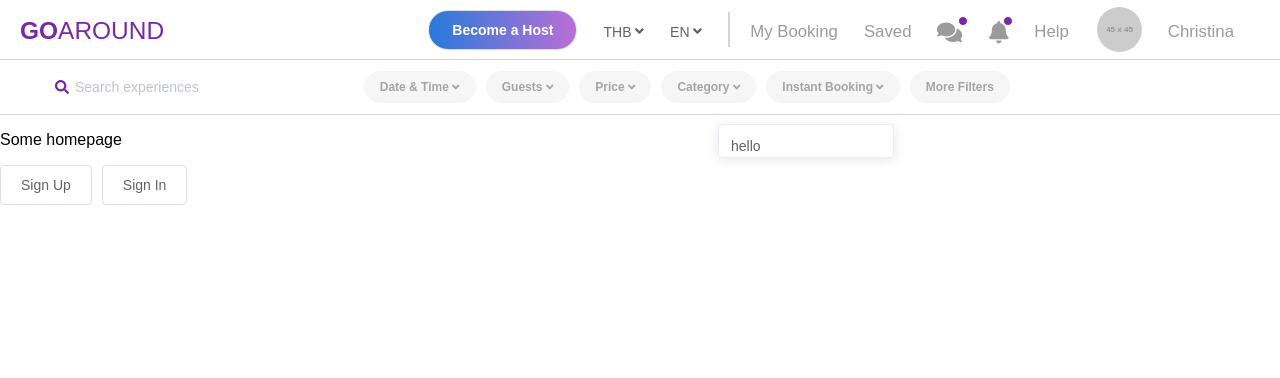
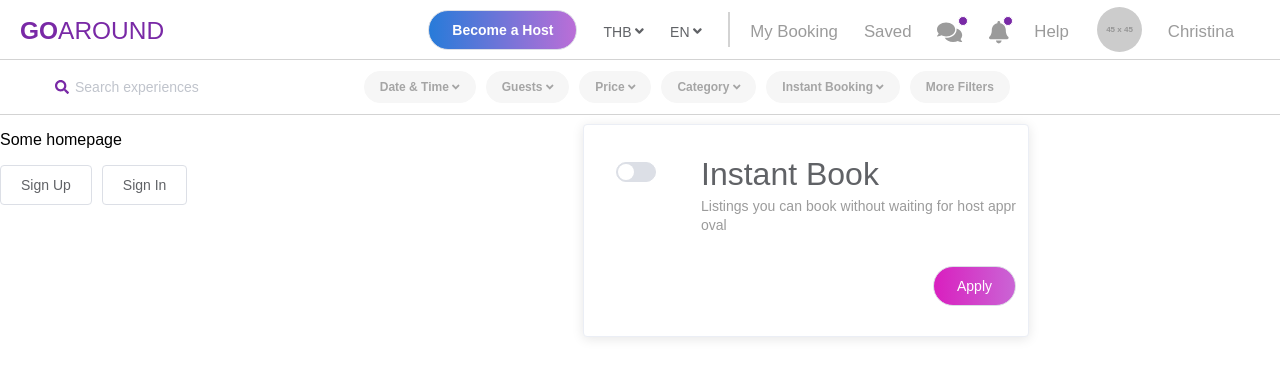
Before and after one commit to astrogin/frontendIgloo, a Vue app: page /#/ in a window 1280 px wide. Both pictures are taken after a click on the button "Instant Booking". Shown: the top 378 px of the page. Built offline with nearby package versions, Linux system fonts and the light colour scheme; a small style sheet from the web is missing.

Commit message:
Searchbar instant book filter

```diff
--- a/src/components/header/SearchBar.vue
+++ b/src/components/header/SearchBar.vue
@@ -97,7 +97,8 @@
         </el-row>
       </base-filter>
       <base-filter width="455" text="Category">
-        <el-checkbox-group v-model="categories" class="searchbar-input-checkbox">
+        <el-checkbox-group
+          v-model="categories" class="searchbar-input-checkbox">
           <el-row>
             <el-col :span="12"><el-checkbox label="Travel"/></el-col>
             <el-col :span="12"><el-checkbox label="Eat"/></el-col>
@@ -117,8 +118,26 @@
           </el-col>
         </el-row>
       </base-filter>
-      <base-filter width="100" text="Instant Booking">
-        <div>hello</div>
+      <base-filter width="420" text="Instant Booking">
+        <el-row class="searchbar-book">
+          <el-col :span="6" class="searchbar-book-switch">
+            <el-switch v-model="instantBook" active-color="#7929a6"/>
+          </el-col>
+          <el-col :span="18">
+            <div class="searchbar-book-title">Instant Book</div>
+            <div class="searchbar-book-subtitle">
+              Listings you can book without waiting for host approval
+            </div>
+          </el-col>
+        </el-row>
+        <el-row>
+          <el-col class="searchbar-right">
+            <el-button :class="{
+              'searchbar-book-button': !instantBook,
+              'searchbar-book-button-active': instantBook,
+            }" round>Apply</el-button>
+          </el-col>
+        </el-row>
       </base-filter>
       <base-filter :arrow="false" width="100" text="More Filters">
         <div>hello</div>
@@ -148,6 +167,7 @@
         timeRange: [0, 6],
         price: [500, 16850],
         categories: ['Travel', 'Relax and beauty'],
+        instantBook: false,
         guests: {
           adults: 0,
           children: 0,
--- a/src/styles/searchbar.scss
+++ b/src/styles/searchbar.scss
@@ -1,6 +1,7 @@
 $light_gray: #f6f6f6;
 $dark_gray: #a5a5a5;
 $gray: #a7a7a7;
+$color-subtitle: #9b9b9b;
 
 .searchbar {
   height: 55px;
@@ -83,11 +84,41 @@ $gray: #a7a7a7;
     &-subtitle {
       font-size:  0.8rem;
       padding-left: 20px;
-      color: #9b9b9b;
+      color: $color-subtitle;
     }
 
     &-input {
       padding: 20px 20px 0 20px;
+    }
+  }
+
+  &-book {
+    padding-top: 15px;
+
+    &-title {
+      font-size: 2rem;
+    }
+
+    &-subtitle {
+      color: $color-subtitle;
+    }
+
+    &-switch {
+      padding: 10px 0 0 20px;
+    }
+
+    &-button {
+      color: white !important;
+      background: #d91fbf !important;
+      background: -moz-linear-gradient(left, #d91fbf 0%, #ca65d5 100%) !important;
+      background: -webkit-linear-gradient(left, #d91fbf 0%,#ca65d5 100%) !important;
+      background: linear-gradient(to right, #d91fbf 0%,#ca65d5 100%) !important;
+      filter: progid:DXImageTransform.Microsoft.gradient( startColorstr='#d91fbf', endColorstr='#ca65d5',GradientType=1 ) !important;
+
+      &-active {
+        color: white !important;
+        background-color: #4cddbc !important;
+      }
     }
   }
 
```
